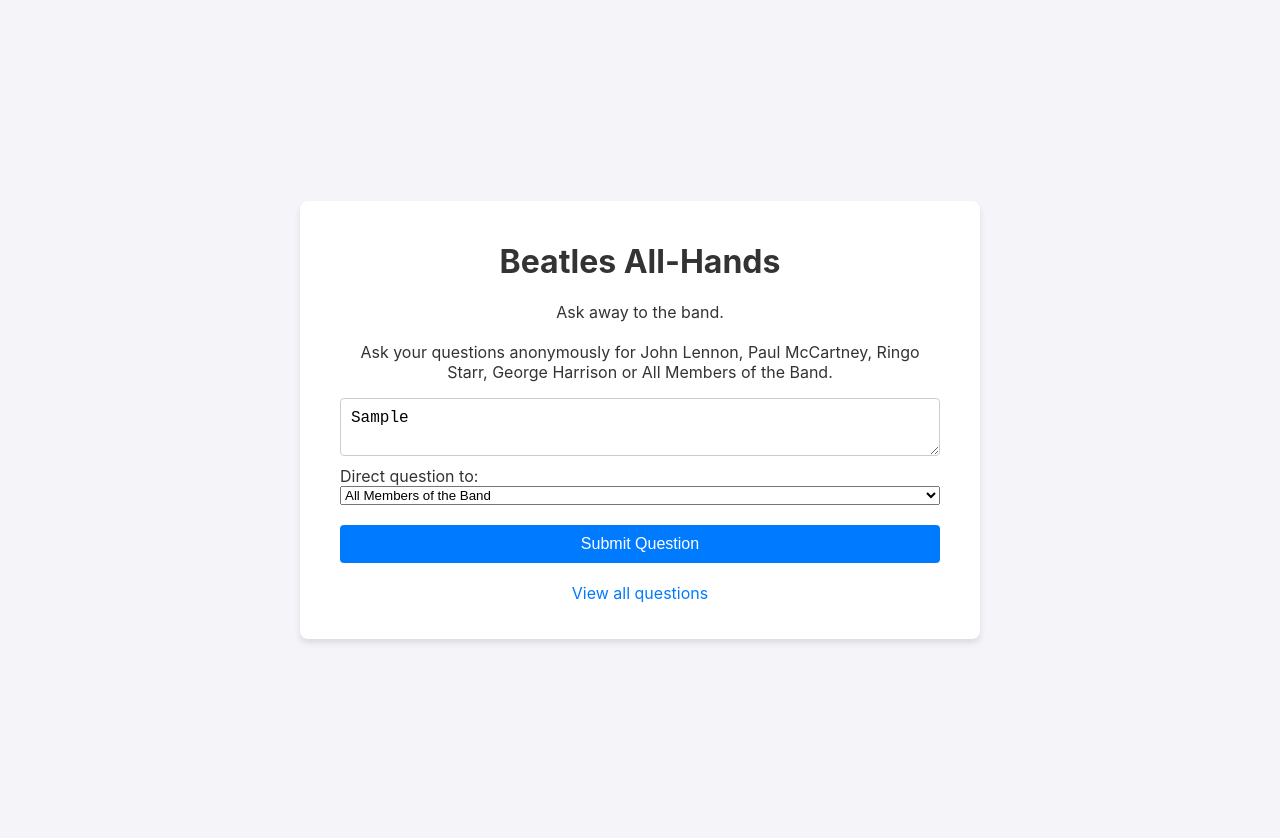
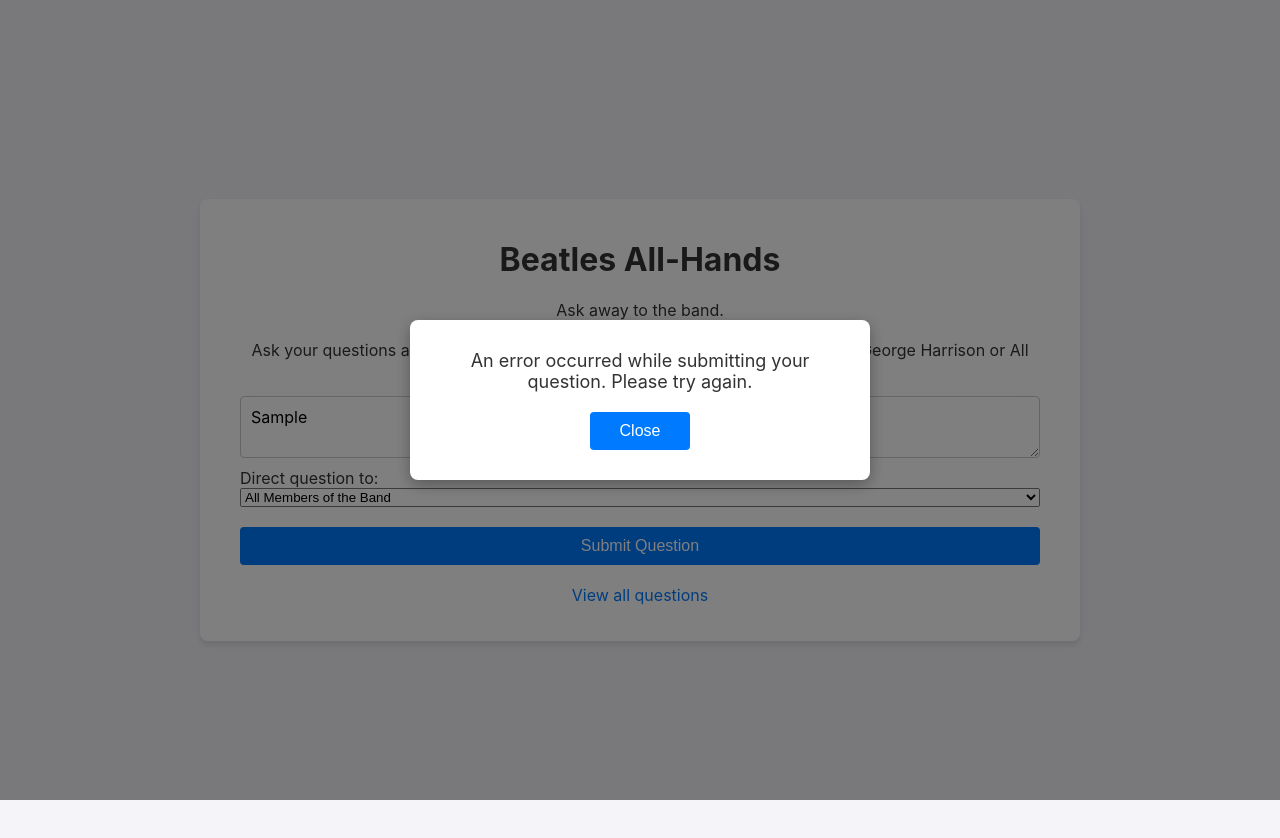
Before and after one commit to Slouch69/anonymous_questions, a plain HTML site: page public/index.html in a window 1280 px wide. Both pictures are taken after typing "Sample" into the empty fields and a click on the button "Submit Question". Drawn offline with Linux system fonts and the light colour scheme; no server answers.

Commit message:
Feat: Implement custom modal and improve layout

```diff
--- a/public/app.js
+++ b/public/app.js
@@ -1,5 +1,30 @@
 document.addEventListener('DOMContentLoaded', () => {
     const questionForm = document.getElementById('question-form');
+    const modal = document.getElementById('custom-modal');
+    const modalMessage = document.getElementById('modal-message');
+    const closeModalBtn = document.getElementById('modal-close-btn');
+
+    function showModal(message) {
+        modalMessage.textContent = message;
+        modal.style.display = 'flex';
+        setTimeout(() => {
+            modal.style.opacity = '1';
+        }, 10);
+    }
+
+    function hideModal() {
+        modal.style.opacity = '0';
+        setTimeout(() => {
+            modal.style.display = 'none';
+        }, 300);
+    }
+
+    closeModalBtn.addEventListener('click', hideModal);
+    modal.addEventListener('click', (e) => {
+        if (e.target === modal) {
+            hideModal();
+        }
+    });
 
     if (questionForm) {
         questionForm.addEventListener('submit', async (e) => {
@@ -17,15 +42,15 @@
                 });
 
                 if (response.ok) {
-                    alert('Your question has been submitted successfully!');
+                    showModal('Your question has been submitted successfully!');
                     document.getElementById('question-text').value = '';
                 } else {
                     const errorData = await response.json();
-                    alert(`Error: ${errorData.error}`);
+                    showModal(`Error: ${errorData.error}`);
                 }
             } catch (error) {
                 console.error('Error submitting question:', error);
-                alert('An error occurred while submitting your question. Please try again.');
+                showModal('An error occurred while submitting your question. Please try again.');
             }
         });
     }
--- a/public/index.html
+++ b/public/index.html
@@ -28,5 +28,13 @@
         <p><a href="/questions.html">View all questions</a></p>
     </div>
     <script src="app.js"></script>
+
+    <!-- Custom Modal -->
+    <div id="custom-modal" class="modal-overlay" style="display: none;">
+        <div class="modal-content">
+            <p id="modal-message"></p>
+            <button id="modal-close-btn">Close</button>
+        </div>
+    </div>
 </body>
 </html>
--- a/public/styles.css
+++ b/public/styles.css
@@ -16,7 +16,7 @@
     border-radius: 8px;
     box-shadow: 0 4px 6px rgba(0,0,0,0.1);
     width: 100%;
-    max-width: 600px;
+    max-width: 800px; /* Increased from 600px */
 }
 
 h1 {
@@ -40,6 +40,7 @@
     border: 1px solid #ccc;
     margin-bottom: 10px;
     font-size: 16px;
+    font-family: inherit; /* Added to match body font */
     resize: vertical;
     box-sizing: border-box;
 }
@@ -92,6 +93,7 @@
     display: flex;
     align-items: center;
     gap: 10px;
+    flex-shrink: 0; /* Prevent vote controls from shrinking */
 }
 
 .vote-controls button {
@@ -105,6 +107,7 @@
     cursor: pointer;
     font-size: 18px;
     line-height: 1;
+    margin-top: 0; /* Override default button margin */
 }
 
 .vote-controls button:hover {
@@ -115,3 +118,41 @@
     font-weight: bold;
     font-size: 18px;
 }
+
+/* Custom Modal Styles */
+.modal-overlay {
+    position: fixed;
+    top: 0;
+    left: 0;
+    width: 100%;
+    height: 100%;
+    background: rgba(0, 0, 0, 0.5);
+    display: flex;
+    justify-content: center;
+    align-items: center;
+    z-index: 1000;
+    opacity: 0;
+    transition: opacity 0.3s ease;
+}
+
+.modal-content {
+    background: #fff;
+    padding: 30px;
+    border-radius: 8px;
+    text-align: center;
+    box-shadow: 0 5px 15px rgba(0,0,0,0.3);
+    width: 90%;
+    max-width: 400px;
+}
+
+.modal-content p {
+    margin-top: 0;
+    margin-bottom: 20px;
+    font-size: 18px;
+}
+
+.modal-content button {
+    width: auto;
+    padding: 10px 30px;
+    margin-top: 0;
+}
```
Also changed, not shown: README.md.
